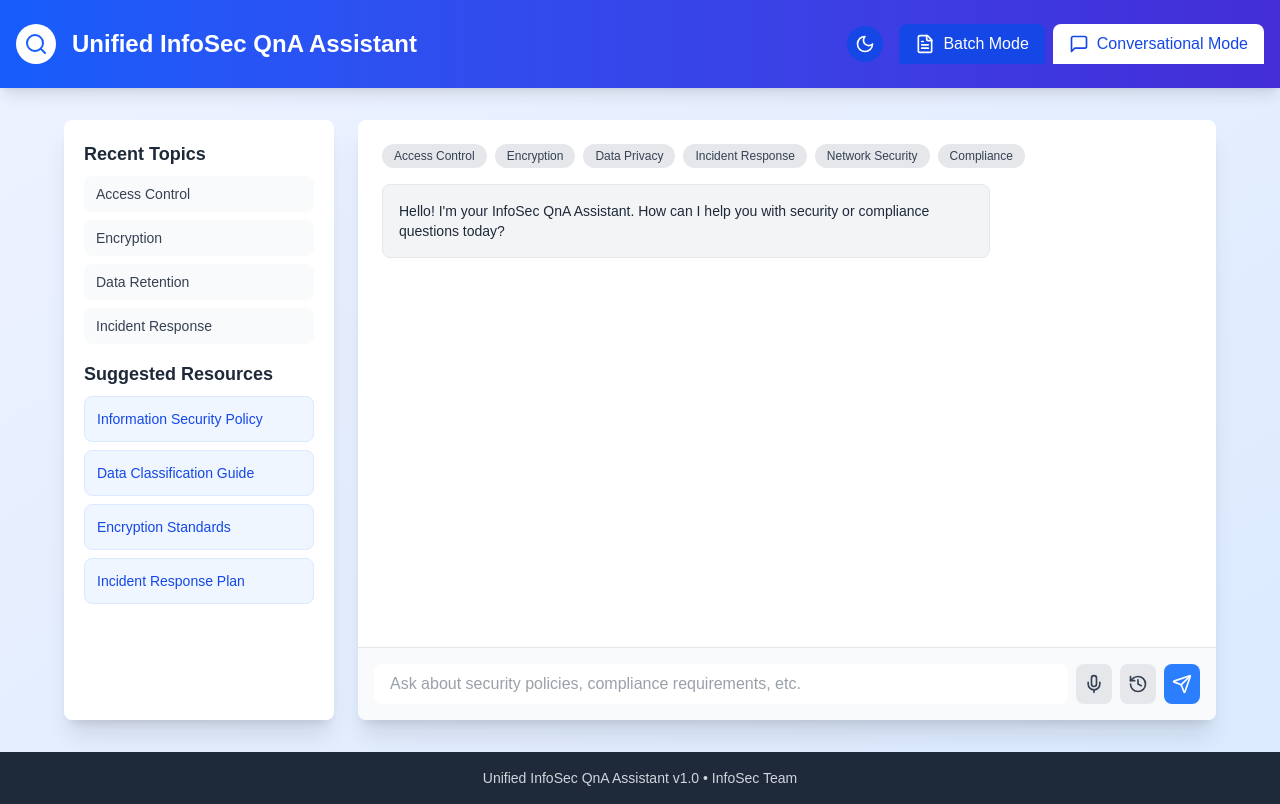
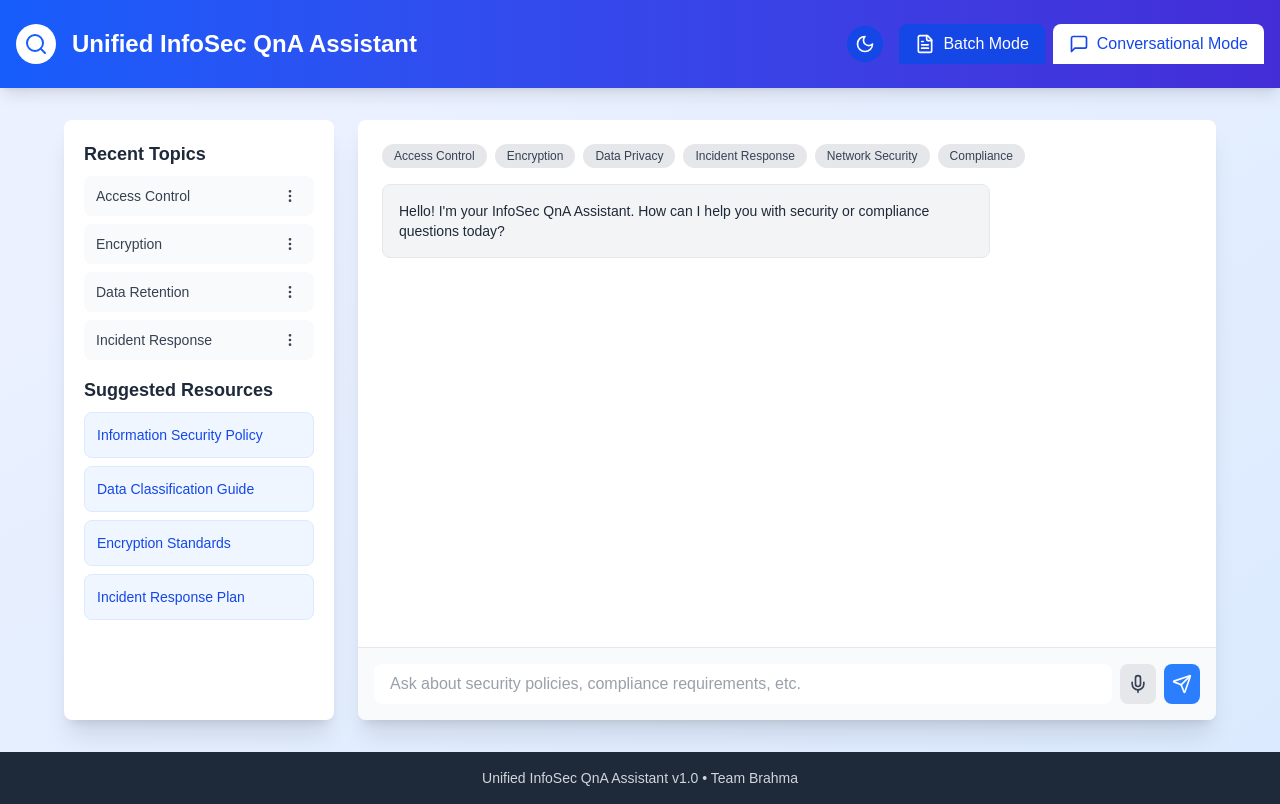
Before and after one commit to sandipkatel/Unified-InfoSec-QnA-Assistant, a Next.js app in the folder Frontend/: page / in a window 1280 px wide. Both pictures are taken after a click on the button "Conversational Mode". Built offline with nearby package versions, Linux system fonts and the light colour scheme.

Commit message:
add chat history UI

```diff
--- a/Frontend/src/app/layout.js
+++ b/Frontend/src/app/layout.js
@@ -12,8 +12,8 @@ const geistMono = Geist_Mono({
 });
 
 export const metadata = {
-  title: "Create Next App",
-  description: "Generated by create next app",
+  title: "InfoSec",
+  description: "Unified Info Sec QnA Assistent",
 };
 
 export default function RootLayout({ children }) {
--- a/Frontend/src/app/page.js
+++ b/Frontend/src/app/page.js
@@ -24,6 +24,8 @@ import {
   Bell,
   CheckSquare,
 } from "lucide-react";
+
+import ChatHistory from "@/components/chatHistory";
 
 export default function UnifiedQnAAssistant() {
   const [activeTab, setActiveTab] = useState("batch");
@@ -53,7 +55,9 @@ export default function UnifiedQnAAssistant() {
     "Network Security",
     "Compliance",
   ]);
+
   const [chatFeedback, setChatFeedback] = useState(null);
+  const [chatFeedbackList, setChatFeedbackList] = useState([]);
 
   // Handle drag events
   const handleDrag = (e) => {
@@ -228,6 +232,10 @@ export default function UnifiedQnAAssistant() {
       submitMessage();
     }
   };
+
+const handleFeedback = (idx) => {
+    setChatFeedbackList((idx) => {});
+}
 
   // Reset the file and results
   const resetBatchProcess = () => {
@@ -834,12 +842,12 @@ export default function UnifiedQnAAssistant() {
                                   <ChevronRight className="h-5 w-5" />
                                 )}
                               </button>
-                              <button className="text-green-600 hover:text-green-800 transition">
+                              {/* <button className="text-green-600 hover:text-green-800 transition">
                                 Accept
                               </button>
                               <button className="text-red-600 hover:text-red-800 transition">
                                 Edit
-                              </button>
+                              </button> */}
                             </div>
                           </td>
                         </tr>
@@ -877,21 +885,8 @@ export default function UnifiedQnAAssistant() {
                 <h3 className="text-lg font-bold text-gray-800 mb-2">
                   Recent Topics
                 </h3>
-                <div className="space-y-2">
-                  {[
-                    "Access Control",
-                    "Encryption",
-                    "Data Retention",
-                    "Incident Response",
-                  ].map((topic) => (
-                    <button
-                      key={topic}
-                      className="w-full text-left px-3 py-2 bg-gray-50 hover:bg-gray-100 rounded-lg text-sm text-gray-700 transition"
-                    >
-                      {topic}
-                    </button>
-                  ))}
-                </div>
+                {/*Chat History */}
+                <ChatHistory />
               </div>
 
               <div>
@@ -1089,7 +1084,7 @@ export default function UnifiedQnAAssistant() {
                   </button>
 
                   {/* History Button */}
-                  <button
+                  {/* <button
                     className={`rounded-lg p-2 ${
                       darkMode
                         ? "bg-gray-700 text-gray-300 hover:bg-gray-600"
@@ -1100,7 +1095,7 @@ export default function UnifiedQnAAssistant() {
                     }
                   >
                     <History className="h-5 w-5" />
-                  </button>
+                  </button> */}
 
                   {/* Send Button */}
                   <button
@@ -1123,7 +1118,7 @@ export default function UnifiedQnAAssistant() {
       {/* Footer */}
       <footer className="bg-gray-800 text-gray-300 py-4">
         <div className="container mx-auto px-4 text-center text-sm">
-          <p>Unified InfoSec QnA Assistant v1.0 • InfoSec Team</p>
+          <p>Unified InfoSec QnA Assistant v1.0 • Team Brahma</p>
         </div>
       </footer>
     </div>
--- /dev/null
+++ b/Frontend/src/components/chatHistory.js
@@ -0,0 +1,209 @@
+// "use client";
+// import { useState } from "react";
+// import { MoreVertical, Edit, Trash } from "lucide-react";
+
+// export default function PolicyButtonsWithMenu() {
+//   const [topics, setTopics] = useState([
+//     "Access Control",
+//     "Encryption",
+//     "Data Retention",
+//     "Incident Response",
+//   ]);
+
+//   const [openMenuId, setOpenMenuId] = useState(null);
+
+//   const handleDelete = (index) => {
+//     setTopics(topics.filter((_, i) => i !== index));
+//     setOpenMenuId(null);
+//   };
+
+//   const handleRename = (index) => {
+//     const newName = prompt("Enter new name:", topics[index]);
+//     if (newName && newName.trim()) {
+//       const newTopics = [...topics];
+//       newTopics[index] = newName.trim();
+//       setTopics(newTopics);
+//     }
+//     setOpenMenuId(null);
+//   };
+
+//   return (
+//     <div className="space-y-2">
+//       {topics.map((topic, index) => (
+//         <div key={index} className="relative flex items-center">
+//           <button
+//             className="w-full text-left px-3 py-2 bg-gray-50 hover:bg-gray-100 rounded-lg text-sm text-gray-700 transition flex items-center justify-between"
+//           >
+//             <span>{topic}</span>
+//             <div
+//               className="cursor-pointer p-1 rounded-full hover:bg-gray-200"
+//               onClick={(e) => {
+//                 e.stopPropagation();
+//                 setOpenMenuId(openMenuId === index ? null : index);
+//               }}
+//             >
+//               <MoreVertical size={16} />
+//             </div>
+//           </button>
+
+//           {openMenuId === index && (
+//             <div className="absolute right-0 top-full mt-1 bg-white shadow-lg rounded-md py-1 z-10 border border-gray-200">
+//               <button
+//                 className="flex items-center px-3 py-2 text-sm text-gray-700 hover:bg-gray-100 w-full text-left"
+//                 onClick={() => handleRename(index)}
+//               >
+//                 <Edit size={14} className="mr-2" />
+//                 Rename
+//               </button>
+//               <button
+//                 className="flex items-center px-3 py-2 text-sm text-red-600 hover:bg-gray-100 w-full text-left"
+//                 onClick={() => handleDelete(index)}
+//               >
+//                 <Trash size={14} className="mr-2" />
+//                 Delete
+//               </button>
+//             </div>
+//           )}
+//         </div>
+//       ))}
+//     </div>
+//   );
+// }
+import { useState, useRef, useEffect } from "react";
+import { MoreVertical, Edit, Trash, Check, X } from "lucide-react";
+
+export default function PolicyButtonsWithMenu() {
+  const [topics, setTopics] = useState([
+    "Access Control",
+    "Encryption",
+    "Data Retention",
+    "Incident Response",
+  ]);
+
+  const [openMenuId, setOpenMenuId] = useState(null);
+  const [editingIndex, setEditingIndex] = useState(null);
+  const [editValue, setEditValue] = useState("");
+  const inputRef = useRef(null);
+
+  // Focus input when editing starts
+  useEffect(() => {
+    if (editingIndex !== null && inputRef.current) {
+      inputRef.current.focus();
+    }
+  }, [editingIndex]);
+
+  const handleDelete = (index) => {
+    setTopics(topics.filter((_, i) => i !== index));
+    setOpenMenuId(null);
+  };
+
+  const startEditing = (index) => {
+    setEditingIndex(index);
+    setEditValue(topics[index]);
+    setOpenMenuId(null);
+  };
+
+  const saveEdit = () => {
+    if (editValue.trim()) {
+      const newTopics = [...topics];
+      newTopics[editingIndex] = editValue.trim();
+      setTopics(newTopics);
+    }
+    cancelEdit();
+  };
+
+  const cancelEdit = () => {
+    setEditingIndex(null);
+    setEditValue("");
+  };
+
+  const handleMenuToggle = (e, index) => {
+    e.stopPropagation();
+    setOpenMenuId(openMenuId === index ? null : index);
+  };
+
+  // Close menu when clicking outside
+  const handleClickOutside = () => {
+    if (openMenuId !== null) {
+      setOpenMenuId(null);
+    }
+  };
+
+  // Handle key press in edit input
+  const handleKeyDown = (e) => {
+    if (e.key === "Enter") {
+      saveEdit();
+    } else if (e.key === "Escape") {
+      cancelEdit();
+    }
+  };
+
+  return (
+    <div className="space-y-2" onClick={handleClickOutside}>
+      {topics.map((topic, index) => (
+        <div key={index} className="relative flex items-center">
+          {editingIndex === index ? (
+            // Editing mode
+            <div className="w-full flex items-center bg-white border border-blue-300 rounded-lg px-2 py-1">
+              <input
+                ref={inputRef}
+                type="text"
+                value={editValue}
+                onChange={(e) => setEditValue(e.target.value)}
+                onKeyDown={handleKeyDown}
+                className="flex-grow px-1 py-1 text-sm text-gray-600 outline-none"
+              />
+              <div className="flex space-x-1">
+                <button
+                  onClick={saveEdit}
+                  className="p-1 text-green-600 hover:bg-gray-100 rounded-full"
+                >
+                  <Check size={16} />
+                </button>
+              </div>
+            </div>
+          ) : (
+            // Normal mode
+            <button
+              className="w-full text-left px-3 py-2 bg-gray-50 hover:bg-gray-100 rounded-lg text-sm text-gray-700 transition flex items-center justify-between"
+            >
+              <span>{topic}</span>
+              <div
+                className="cursor-pointer p-1 rounded-full hover:bg-gray-200"
+                onClick={(e) => handleMenuToggle(e, index)}
+              >
+                <MoreVertical size={16} />
+              </div>
+            </button>
+          )}
+
+          {/* Menu dropdown */}
+          {openMenuId === index && (
+            <div className="absolute right-0 top-full mt-1 bg-white shadow-lg rounded-md py-1 z-10 border border-gray-200">
+              <button
+                className="flex items-center px-3 py-2 text-sm text-gray-700 hover:bg-gray-100 w-full text-left"
+                onClick={(e) => {
+                  e.stopPropagation();
+                  startEditing(index);
+                }}
+              >
+                <Edit size={14} className="mr-2" />
+                Rename
+              </button>
+              <button
+                className="flex items-center px-3 py-2 text-sm text-red-600 hover:bg-gray-100 w-full text-left"
+                onClick={(e) => {
+                  e.stopPropagation();
+                  handleDelete(index);
+                }}
+              >
+                <Trash size={14} className="mr-2" />
+                Delete
+              </button>
+            </div>
+          )}
+        </div>
+      ))}
+    </div>
+  );
+}
```
Also changed, not shown: 1 other file (tests, documents, lock files or other folders).
